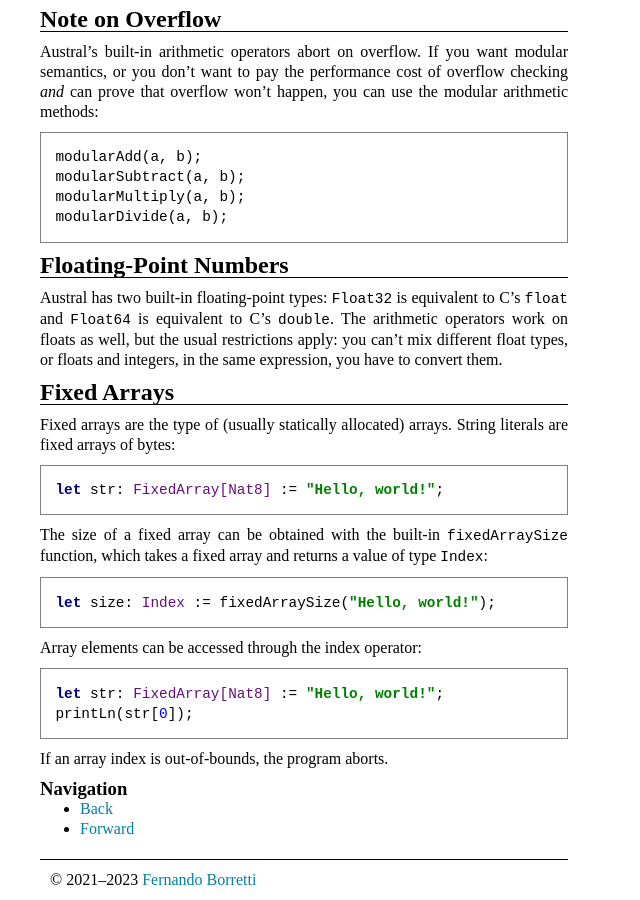
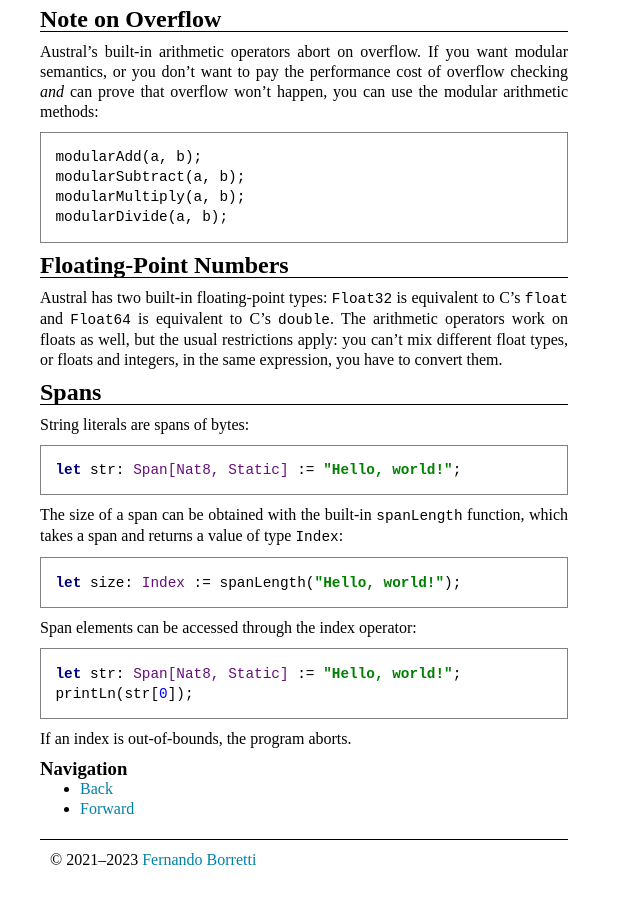
Before and after one commit to austral/austral.github.io, a Jekyll site: the page built from tutorial/basic-types.md, in a window 1280 px wide and 900 px high, scrolled down 2450 px. Shown: the whole window, without its empty margins (0-640 px from the left). Built offline with Jekyll 4.4.1, drawn with Linux system fonts in a browser that asks for light colours.

Commit message:
Update string docs to say they're `Span` (#67)

````diff
--- a/tutorial/basic-types.md
+++ b/tutorial/basic-types.md
@@ -147,30 +147,29 @@ work on floats as well, but the usual restrictions apply: you can't mix
 different float types, or floats and integers, in the same expression, you have
 to convert them.
 
-# Fixed Arrays
+# Spans
 
-Fixed arrays are the type of (usually statically allocated) arrays. String
-literals are fixed arrays of bytes:
+String literals are spans of bytes:
 
 ```austral
-let str: FixedArray[Nat8] := "Hello, world!";
+let str: Span[Nat8, Static] := "Hello, world!";
 ```
 
-The size of a fixed array can be obtained with the built-in `fixedArraySize`
-function, which takes a fixed array and returns a value of type `Index`:
+The size of a span can be obtained with the built-in `spanLength` function,
+which takes a span and returns a value of type `Index`:
 
 ```austral
-let size: Index := fixedArraySize("Hello, world!");
+let size: Index := spanLength("Hello, world!");
 ```
 
-Array elements can be accessed through the index operator:
+Span elements can be accessed through the index operator:
 
 ```austral
-let str: FixedArray[Nat8] := "Hello, world!";
+let str: Span[Nat8, Static] := "Hello, world!";
 printLn(str[0]);
 ```
 
-If an array index is out-of-bounds, the program aborts.
+If an index is out-of-bounds, the program aborts.
 
 ### Navigation
 
````
